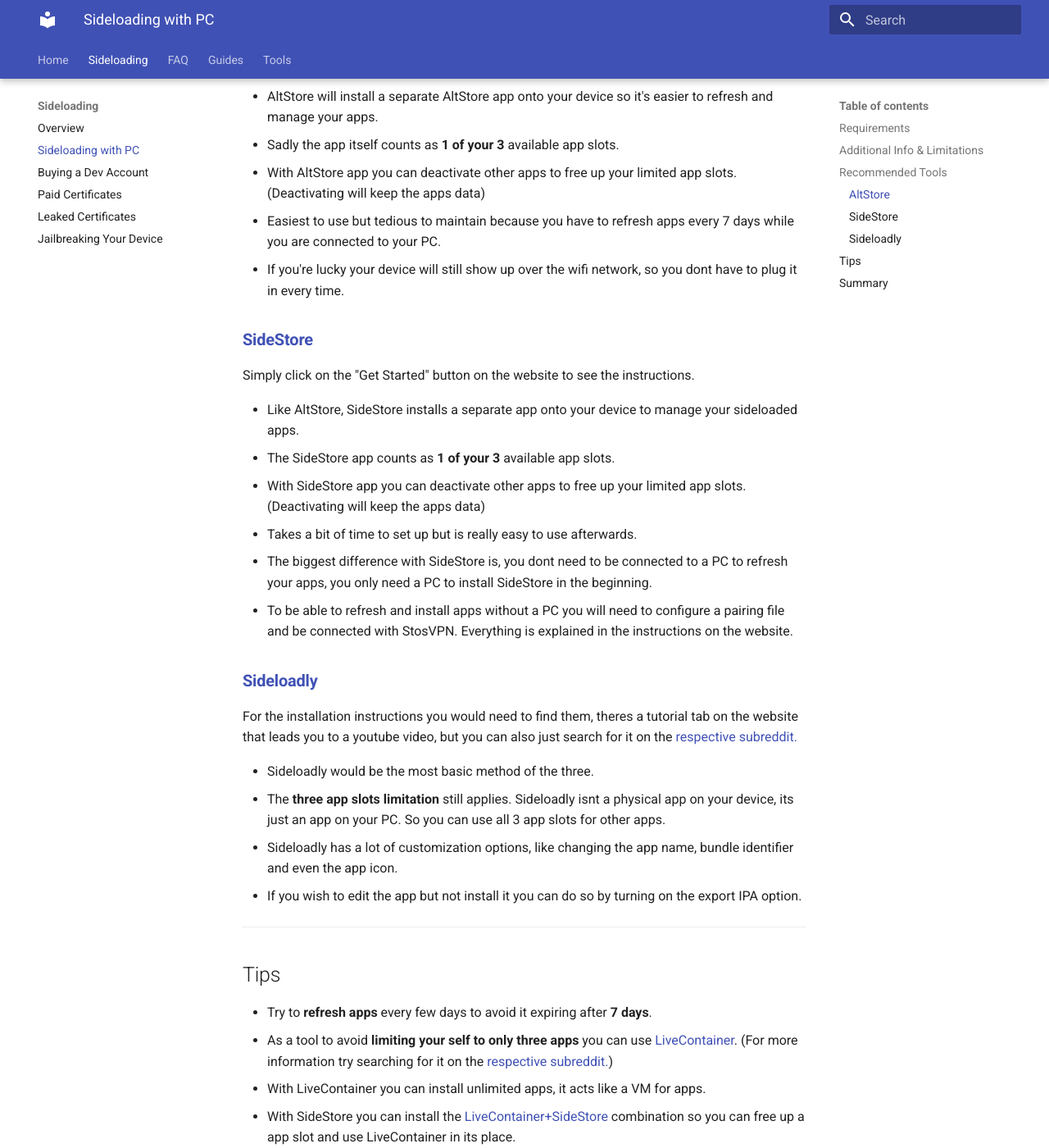
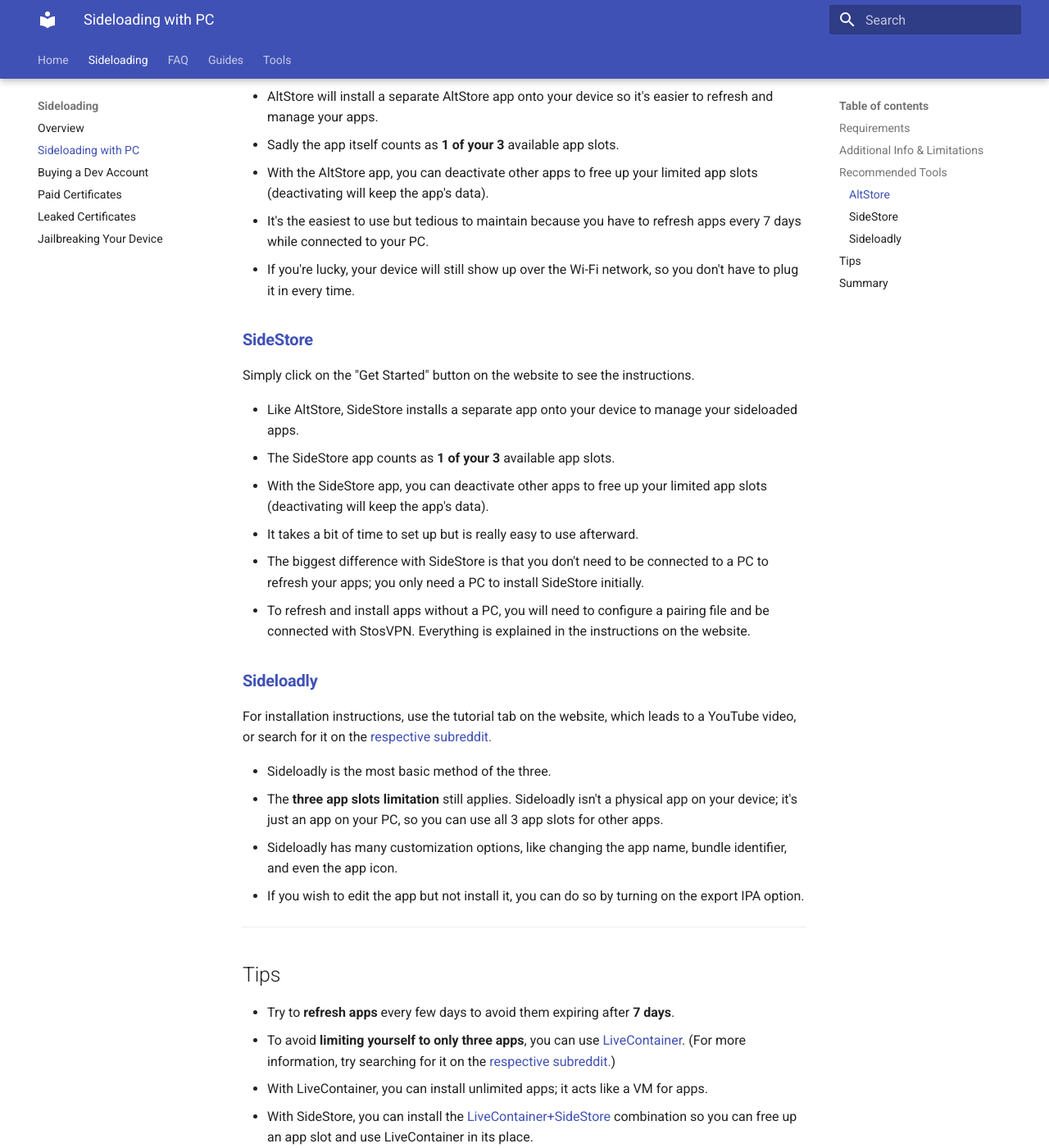
Before and after one commit to Cagecellag/sideloading-docs, an MkDocs documentation site: the page built from docs/side/pc-free.md, in a window 1280 px wide and 1400 px high, scrolled down 1238 px. Shown: the whole window at 82% size. Built offline with MkDocs 1.6.1 and Material for MkDocs 9.7.7, drawn with Linux system fonts in a browser that asks for light colours; some of the changed text lies outside the part shown.

Commit message:
Grammer fixes

```diff
--- a/docs/side/pc-free.md
+++ b/docs/side/pc-free.md
@@ -1,30 +1,30 @@
 # Using a PC to Sideload Apps onto Your Device
 
-This is the most common and beginner-friendly and completely free sideloading method.
+This is the most common, beginner-friendly, and completely free sideloading method.
 It uses your Apple ID certificate to install apps without a developer account.
-Links to the apps and tools that are required can be found at the [Recommended Tools](#recommended-tools) section.
-Just choose a method and it will bring you to a instructions page on how to install it.
+Links to the required apps and tools can be found in the [Recommended Tools](#recommended-tools) section.
+Just choose a method and it will bring you to an instructions page on how to install it.
 
 ---
 
 ## Requirements
-- **Windows or macOS**, sadly no Linux support yet, linux doesnt have iTunes or iCloud whitch is both needed.
-- **iTunes** *(desktop version — not the Microsoft Store one)*
+- **Windows or macOS** (sadly, no Linux support yet; Linux doesn't have iTunes or iCloud, which are both needed)
+- **iTunes** *(desktop version — not the Microsoft Store version)*
 - **Old iCloud app** *(needed for Apple services integration)*
 - **A USB cable**
 - **Your Apple ID login credentials**
-- And whatever additional tool that is needed for the method you choose.
+- Any additional tool required for the method you choose.
 
 ---
 
 ## Additional Info & Limitations
-- Keep in mind, if for some reason you can't install the required apps on your PC or don't want to get rid of the iCloud from the Microsoft store, you can also just make a windows 10 or 11 virtual machine.
+- Keep in mind, if for some reason you can't install the required apps on your PC or don't want to remove iCloud from the Microsoft Store, you can also create a Windows 10 or 11 virtual machine.
 - Your Apple ID acts as your **signing certificate**.
-- There are also app ID's but i dont fully get either you can always go look it up on the [respective subreddits.](/side/#respective-subreddits)
+- There are also app IDs, but I don't fully understand them; you can always look them up on the [respective subreddits.](/side/#respective-subreddits)
 - You can sideload **only 3 apps** at a time using a free Apple ID.
 - Apps must be **re-signed every 7 days** to remain functional.
-- **Push notifications** and **in-app link opening** (e.g., https://reddot.com → Reddit app) are not supported. What will work are URI schemes (e.g., reddit:// → Reddit app).
-- Depending on the method you choose the device must be **connected to the computer** during the sideloading process.
+- **Push notifications** and **in-app link opening** (e.g., https://reddot.com → Reddit app) are not supported. However, URI schemes (e.g., reddit:// → Reddit app) will work.
+- Depending on the method you choose, the device must be **connected to the computer** during the sideloading process.
 
 ---
 
@@ -36,9 +36,9 @@
 
 - AltStore will install a separate AltStore app onto your device so it's easier to refresh and manage your apps.
 - Sadly the app itself counts as **1 of your 3** available app slots.
-- With AltStore app you can deactivate other apps to free up your limited app slots. (Deactivating will keep the apps data)
-- Easiest to use but tedious to maintain because you have to refresh apps every 7 days while you are connected to your PC.
-- If you're lucky your device will still show up over the wifi network, so you dont have to plug it in every time.
+- With the AltStore app, you can deactivate other apps to free up your limited app slots (deactivating will keep the app's data).
+- It's the easiest to use but tedious to maintain because you have to refresh apps every 7 days while connected to your PC.
+- If you're lucky, your device will still show up over the Wi-Fi network, so you don't have to plug it in every time.
 
 
 ### [**SideStore**](https://sidestore.io/)
@@ -47,28 +47,28 @@
 
 - Like AltStore, SideStore installs a separate app onto your device to manage your sideloaded apps.
 - The SideStore app counts as **1 of your 3** available app slots.
-- With SideStore app you can deactivate other apps to free up your limited app slots. (Deactivating will keep the apps data)
-- Takes a bit of time to set up but is really easy to use afterwards.
-- The biggest difference with SideStore is, you dont need to be connected to a PC to refresh your apps, you only need a PC to install SideStore in the beginning.
-- To be able to refresh and install apps without a PC you will need to configure a pairing file and be connected with StosVPN. Everything is explained in the instructions on the website.
+- With the SideStore app, you can deactivate other apps to free up your limited app slots (deactivating will keep the app's data).
+- It takes a bit of time to set up but is really easy to use afterward.
+- The biggest difference with SideStore is that you don't need to be connected to a PC to refresh your apps; you only need a PC to install SideStore initially.
+- To refresh and install apps without a PC, you will need to configure a pairing file and be connected with StosVPN. Everything is explained in the instructions on the website.
 
 
 ### [**Sideloadly**](https://sideloadly.io/)
 
-For the installation instructions you would need to find them, theres a tutorial tab on the website that leads you to a youtube video, but you can also just search for it on the [respective subreddit.](/side/#respective-subreddits)
+For installation instructions, use the tutorial tab on the website, which leads to a YouTube video, or search for it on the [respective subreddit.](/side/#respective-subreddits)
 
-- Sideloadly would be the most basic method of the three.
-- The **three app slots limitation** still applies. Sideloadly isnt a physical app on your device, its just an app on your PC. So you can use all 3 app slots for other apps.
-- Sideloadly has a lot of customization options, like changing the app name, bundle identifier and even the app icon.
-- If you wish to edit the app but not install it you can do so by turning on the export IPA option.
+- Sideloadly is the most basic method of the three.
+- The **three app slots limitation** still applies. Sideloadly isn't a physical app on your device; it's just an app on your PC, so you can use all 3 app slots for other apps.
+- Sideloadly has many customization options, like changing the app name, bundle identifier, and even the app icon.
+- If you wish to edit the app but not install it, you can do so by turning on the export IPA option.
 
 ---
 
 ## Tips
-- Try to **refresh apps** every few days to avoid it expiring after **7 days**.
-- As a tool to avoid **limiting your self to only three apps** you can use [LiveContainer](https://github.com/LiveContainer/LiveContainer). (For more information try searching for it on the [respective subreddit.](/side/#respective-subreddits))
-- With LiveContainer you can install unlimited apps, it acts like a VM for apps.
-- With SideStore you can install the [LiveContainer+SideStore](https://github.com/LiveContainer/LiveContainer/releases) combination so you can free up a app slot and use LiveContainer in its place.
+- Try to **refresh apps** every few days to avoid them expiring after **7 days**.
+- To avoid **limiting yourself to only three apps**, you can use [LiveContainer](https://github.com/LiveContainer/LiveContainer). (For more information, try searching for it on the [respective subreddit.](/side/#respective-subreddits))
+- With LiveContainer, you can install unlimited apps; it acts like a VM for apps.
+- With SideStore, you can install the [LiveContainer+SideStore](https://github.com/LiveContainer/LiveContainer/releases) combination so you can free up an app slot and use LiveContainer in its place.
 
 ---
 
```
Also changed, not shown: other parts of docs/side/pc-free.md (+2 -2 lines), docs/side/index.md (+1 -1 lines).
